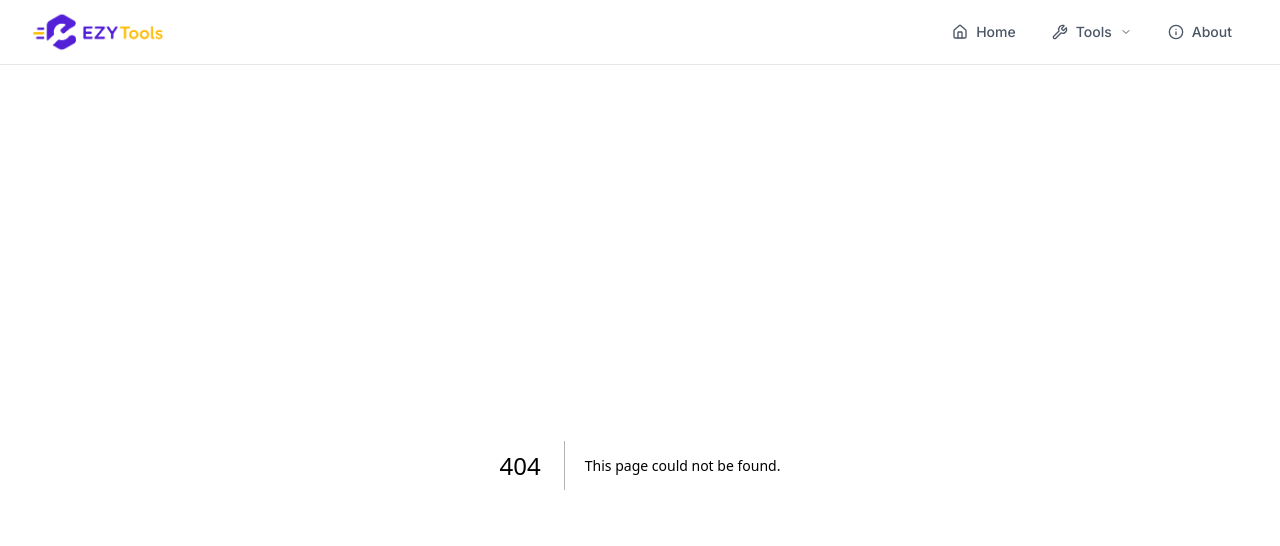
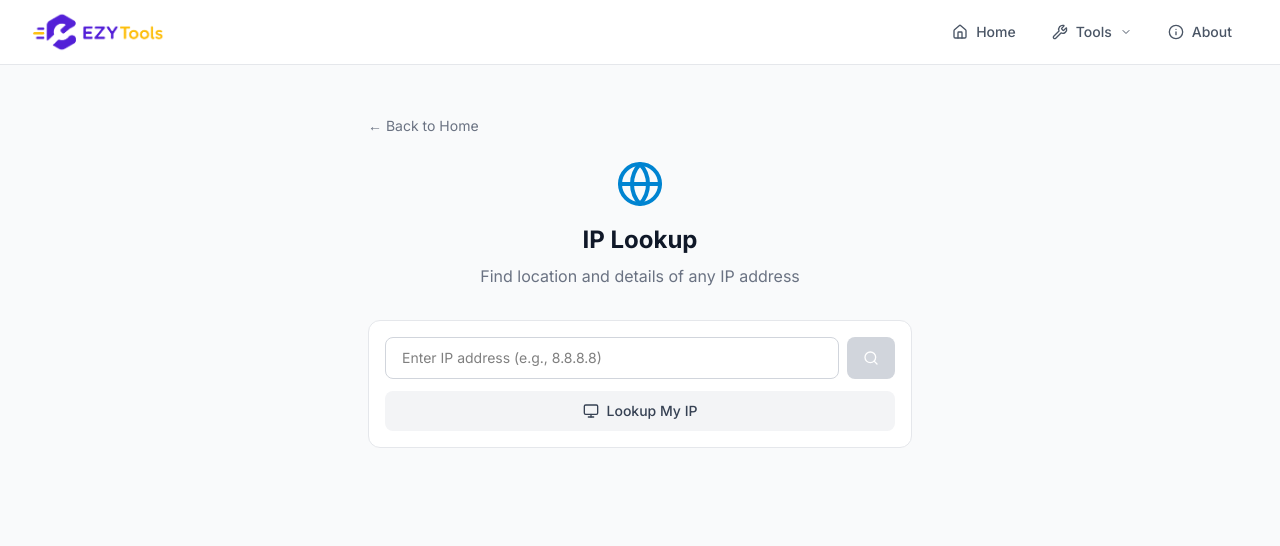
Before and after one commit to janidumadawa/ezy-tools, a Next.js app in the folder frontend/: page /tools/ip-lookup in a window 1280 px wide. Before the commit this address had no page. Shown: the top 546 px of the page. Built offline with nearby package versions, Linux system fonts and the light colour scheme.

Commit message:
Add IP Lookup tool

```diff
--- a/frontend/src/app/all-tools/other/page.tsx
+++ b/frontend/src/app/all-tools/other/page.tsx
@@ -1,7 +1,7 @@
 'use client'
 
 import Link from 'next/link'
-import { ArrowLeft, QrCode, Key, Type, Palette, Ruler, Cake, Percent, Volume2, Braces, Code2 } from 'lucide-react'
+import { ArrowLeft, QrCode, Key, Type, Palette, Ruler, Cake, Percent, Volume2, Braces, Code2, FileText, Globe } from 'lucide-react'
 
 const otherTools = [
   {
@@ -128,6 +128,21 @@ const otherTools = [
   textColor: 'text-orange-600',
   features: ['Format', 'Minify', 'Validate'],
 },
+{
+  name: 'IP Lookup',
+  description: 'Find location and details of any IP address',
+  href: '/tools/ip-lookup',
+  icon: Globe,
+  IconComponent: Globe,
+  color: 'sky',
+  borderColor: 'hover:border-sky-300',
+  shadowColor: 'hover:shadow-sky-100',
+  bgColor: 'bg-sky-50',
+  hoverBg: 'group-hover:bg-sky-100',
+  textColor: 'text-sky-600',
+  features: ['City', 'ISP', 'Location', 'Map'],
+},
+
 ]
 
 export default function AllOtherToolsPage() {
--- /dev/null
+++ b/frontend/src/app/tools/ip-lookup/page.tsx
@@ -0,0 +1,138 @@
+'use client'
+
+import { useState } from 'react'
+import Link from 'next/link'
+import axios from 'axios'
+import { Globe, Search, Loader2, MapPin, Monitor, Wifi, Shield } from 'lucide-react'
+
+export default function IPLookupPage() {
+  const [ip, setIp] = useState('')
+  const [loading, setLoading] = useState(false)
+  const [result, setResult] = useState<any>(null)
+  const [error, setError] = useState('')
+
+  const lookupIP = async (customIP?: string) => {
+    setLoading(true); setError(''); setResult(null)
+    try {
+      const queryIP = customIP || ip || ''
+      const url = queryIP
+        ? `https://ipapi.co/${queryIP}/json/`
+        : 'https://ipapi.co/json/'
+
+      const response = await axios.get(url)
+      if (response.data.error) {
+        setError('Invalid IP address or lookup failed')
+      } else {
+        setResult(response.data)
+      }
+    } catch (err: any) {
+      setError('Failed to lookup IP')
+    } finally { setLoading(false) }
+  }
+
+  const getMyIP = () => {
+    lookupIP()
+  }
+
+  return (
+    <div className="max-w-xl mx-auto px-4 py-12">
+      <Link href="/" className="text-sm text-gray-500 hover:text-gray-700 mb-6 inline-block">&larr; Back to Home</Link>
+
+      <div className="text-center mb-8">
+        <Globe className="w-12 h-12 text-sky-600 mx-auto mb-4" />
+        <h1 className="text-2xl font-bold text-gray-900 mb-2">IP Lookup</h1>
+        <p className="text-gray-500">Find location and details of any IP address</p>
+      </div>
+
+      <div className="space-y-4">
+        {/* Input */}
+        <div className="bg-white rounded-xl border border-gray-200 p-4">
+          <div className="flex gap-2">
+            <input
+              type="text"
+              value={ip}
+              onChange={(e) => setIp(e.target.value)}
+              placeholder="Enter IP address (e.g., 8.8.8.8)"
+              className="flex-1 px-4 py-2.5 border border-gray-300 rounded-lg text-sm focus:ring-2 focus:ring-sky-500 focus:border-transparent"
+              onKeyDown={(e) => e.key === 'Enter' && lookupIP(ip)}
+            />
+            <button
+              onClick={() => lookupIP(ip)}
+              disabled={loading || !ip}
+              className="px-4 py-2.5 bg-sky-600 hover:bg-sky-700 disabled:bg-gray-300 text-white rounded-lg transition-colors"
+            >
+              <Search className="w-4 h-4" />
+            </button>
+          </div>
+          <button
+            onClick={getMyIP}
+            disabled={loading}
+            className="w-full mt-3 py-2.5 bg-gray-100 hover:bg-gray-200 disabled:bg-gray-50 text-gray-700 rounded-lg text-sm font-medium flex items-center justify-center gap-2 transition-colors"
+          >
+            <Monitor className="w-4 h-4" />
+            Lookup My IP
+          </button>
+        </div>
+
+        {loading && (
+          <div className="bg-white rounded-xl border border-gray-200 p-6 flex items-center justify-center gap-3">
+            <Loader2 className="w-5 h-5 text-sky-600 animate-spin" />
+            <span className="text-sm text-gray-500">Looking up...</span>
+          </div>
+        )}
+
+        {error && (
+          <div className="bg-red-50 border border-red-200 rounded-lg p-3 text-sm text-red-700">{error}</div>
+        )}
+
+        {result && (
+          <div className="space-y-3">
+            {/* IP Display */}
+            <div className="bg-white rounded-xl border border-sky-200 p-5 text-center">
+              <p className="text-xs text-gray-400 mb-1">IP Address</p>
+              <p className="text-2xl font-bold text-sky-600 font-mono">{result.ip}</p>
+            </div>
+
+            {/* Details Grid */}
+            <div className="grid grid-cols-2 gap-3">
+              {[
+                { icon: MapPin, label: 'City', value: result.city },
+                { icon: MapPin, label: 'Region', value: result.region },
+                { icon: Globe, label: 'Country', value: result.country_name },
+                { icon: MapPin, label: 'Postal Code', value: result.postal },
+                { icon: Wifi, label: 'ISP', value: result.org },
+                { icon: Shield, label: 'Timezone', value: result.timezone },
+              ].filter(item => item.value).map((item) => (
+                <div key={item.label} className="bg-white rounded-lg border border-gray-200 p-3">
+                  <div className="flex items-center gap-2 mb-1">
+                    <item.icon className="w-3.5 h-3.5 text-gray-400" />
+                    <span className="text-[10px] text-gray-400 uppercase">{item.label}</span>
+                  </div>
+                  <p className="text-sm font-medium text-gray-700 truncate">{item.value}</p>
+                </div>
+              ))}
+            </div>
+
+            {/* Location Info */}
+            {result.latitude && result.longitude && (
+              <div className="bg-white rounded-xl border border-gray-200 p-4">
+                <p className="text-xs text-gray-400 mb-2">Location</p>
+                <p className="text-sm text-gray-600 font-mono">
+                  {result.latitude}, {result.longitude}
+                </p>
+                <a
+                  href={`https://www.google.com/maps?q=${result.latitude},${result.longitude}`}
+                  target="_blank"
+                  rel="noopener noreferrer"
+                  className="inline-flex items-center gap-1 text-xs text-sky-600 hover:text-sky-700 mt-2"
+                >
+                  <MapPin className="w-3 h-3" /> View on Google Maps
+                </a>
+              </div>
+            )}
+          </div>
+        )}
+      </div>
+    </div>
+  )
+}
```
Also changed, not shown: 1 other file (tests, documents, lock files or other folders).
